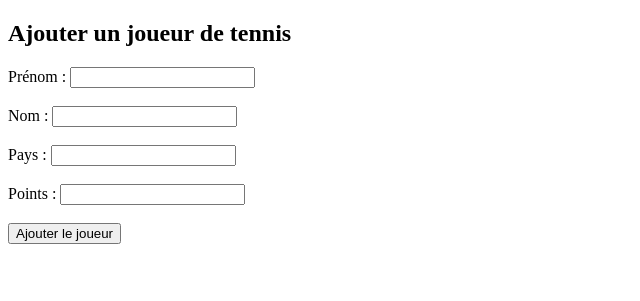
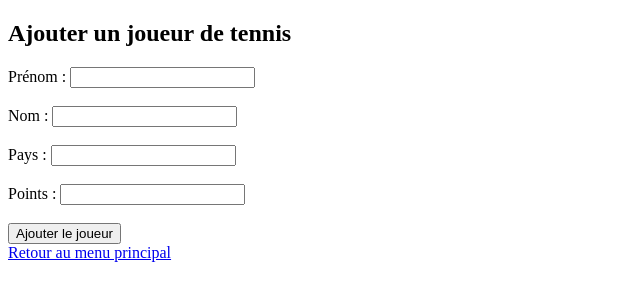
Before and after one commit to BRICSO1/top_tennis, a PHP site: page /ad_player_user.php in a window 1280 px wide. Shown: the top 301 px of the page, without its empty margins (0-640 px from the left). Run offline with PHP 8.4, Linux system fonts and the light colour scheme.

Commit message:
Update ad_player_user.php
add the return for home page

```diff
--- a/ad_player_user.php
+++ b/ad_player_user.php
@@ -23,5 +23,6 @@
 
         <input type="submit" value="Ajouter le joueur">
     </form>
+    <a href="./top.php">Retour au menu principal</a>
 </body>
 </html>
```
